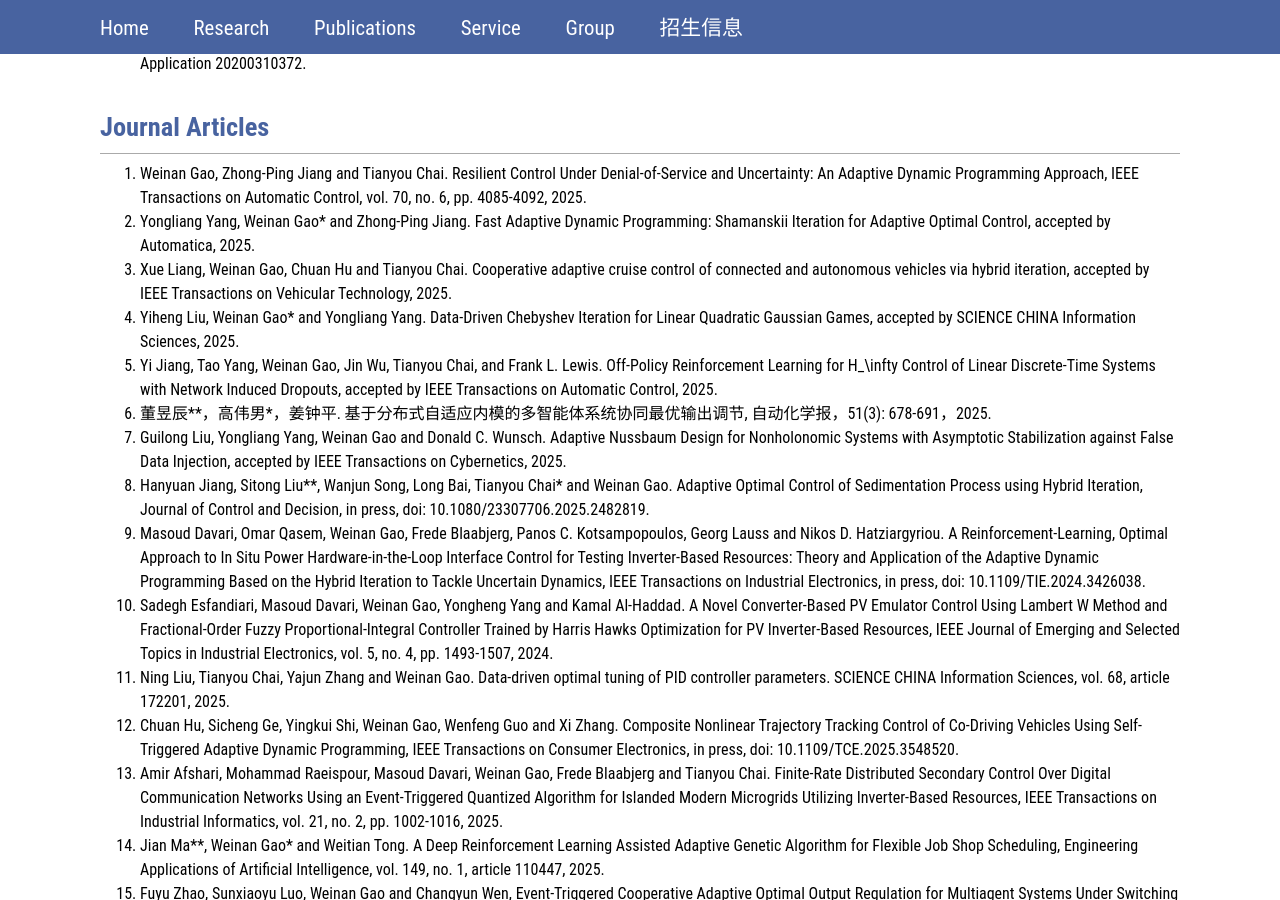
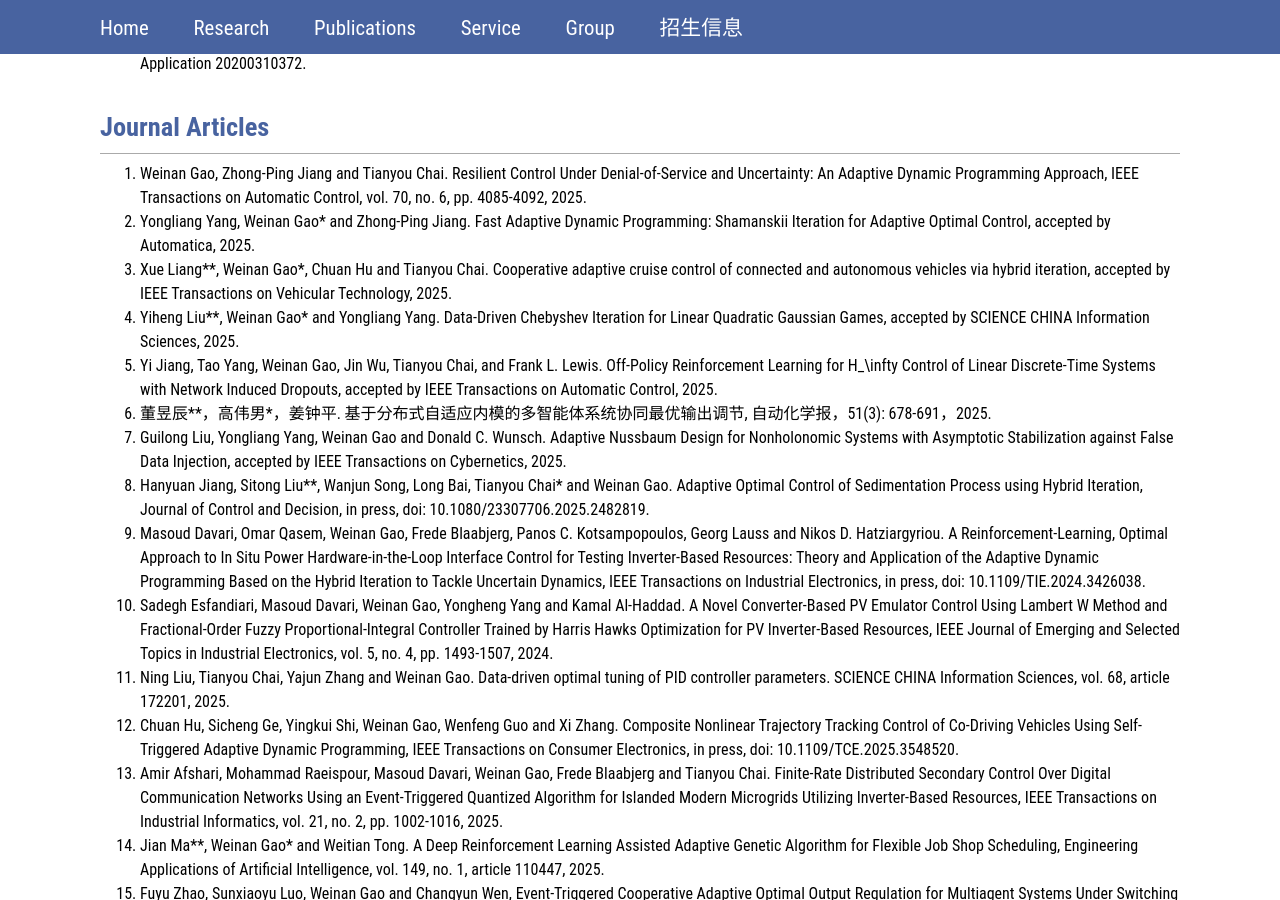
Before and after one commit to WeinanGao/weinangao.github.io, a Jekyll site: the page built from publications.markdown, in a window 1280 px wide and 900 px high, scrolled down 503 px. Built offline with Jekyll 4.4.1, drawn with Linux system fonts in a browser that asks for light colours.

```diff
--- a/publications.markdown
+++ b/publications.markdown
@@ -31,9 +31,9 @@ permalink: /publications/
 
 <li> Yongliang Yang, Weinan Gao* and Zhong-Ping Jiang. Fast Adaptive Dynamic Programming: Shamanskii Iteration for Adaptive Optimal Control, accepted by Automatica, 2025. </li>
 
-<li> Xue Liang, Weinan Gao, Chuan Hu and Tianyou Chai. Cooperative adaptive cruise control of connected and autonomous vehicles via hybrid iteration, accepted by IEEE Transactions on Vehicular Technology, 2025. </li>
+<li> Xue Liang**, Weinan Gao*, Chuan Hu and Tianyou Chai. Cooperative adaptive cruise control of connected and autonomous vehicles via hybrid iteration, accepted by IEEE Transactions on Vehicular Technology, 2025. </li>
 
-<li> Yiheng Liu, Weinan Gao* and Yongliang Yang. Data-Driven Chebyshev Iteration for Linear Quadratic Gaussian Games, accepted by SCIENCE CHINA Information Sciences, 2025. </li>
+<li> Yiheng Liu**, Weinan Gao* and Yongliang Yang. Data-Driven Chebyshev Iteration for Linear Quadratic Gaussian Games, accepted by SCIENCE CHINA Information Sciences, 2025. </li>
 
 <li>  Yi Jiang, Tao Yang, Weinan Gao, Jin Wu, Tianyou Chai, and Frank L. Lewis. Off-Policy Reinforcement Learning for H_\infty Control of Linear Discrete-Time Systems with Network Induced Dropouts, accepted by IEEE Transactions on Automatic Control, 2025. </li>
 
```
